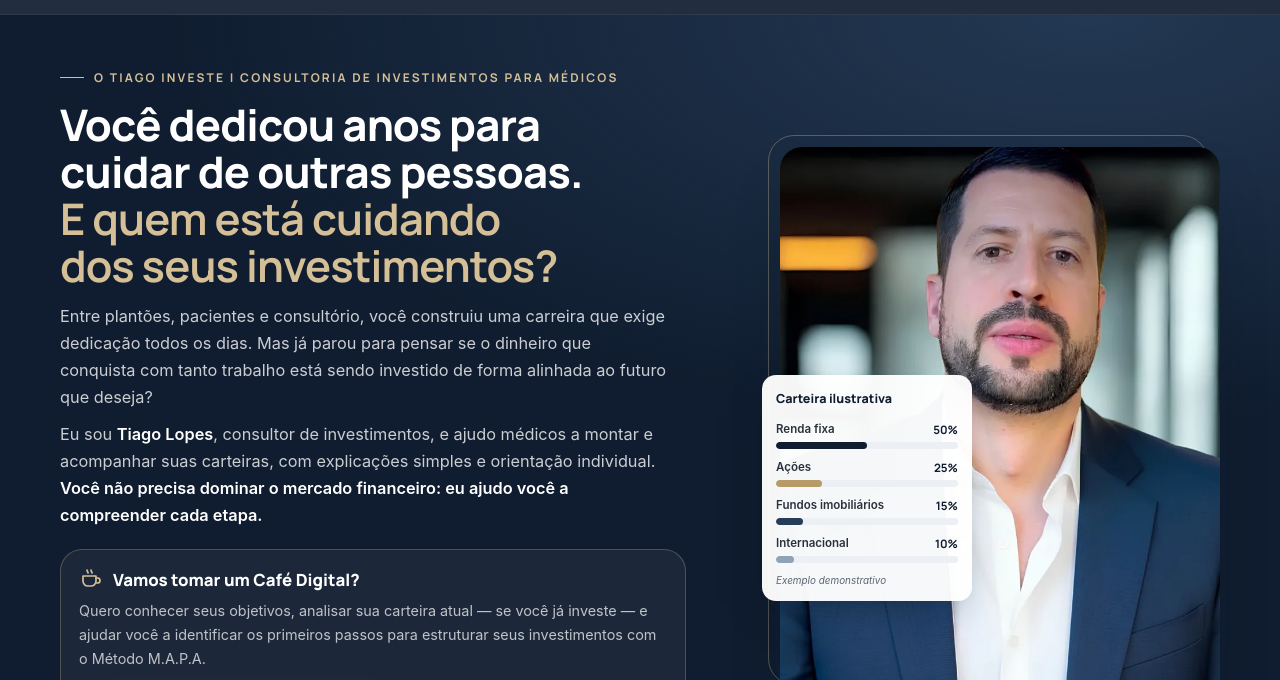
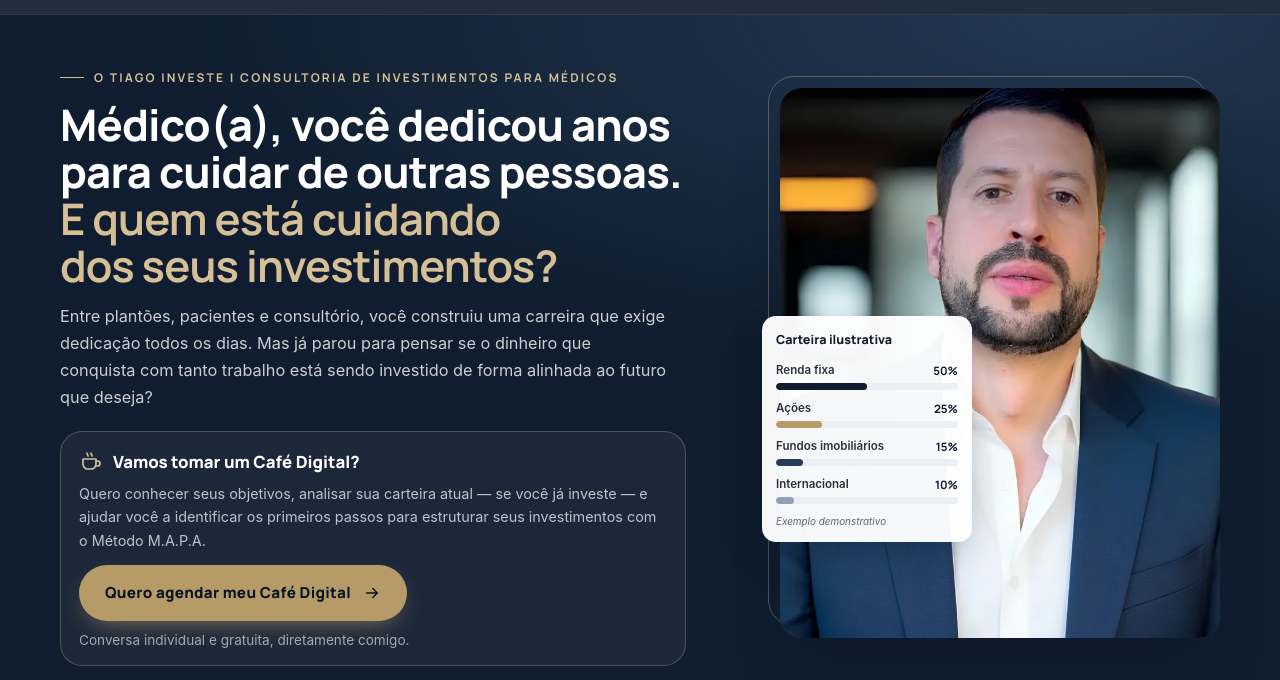
Before and after one commit to caioba-xwolf/otiagoinveste-lp-medicos, a plain HTML site: page index.html in a window 1280 px wide. Shown: the part 62-742 px from the top of the page. Drawn offline with Linux system fonts and the light colour scheme.

Commit message:
Hero: 'Médico(a),' na headline e apresentação do Tiago movida para a seção 5
Co-Authored-By: Claude Opus 5.5 <noreply@anthropic.com>

```diff
--- a/index.html
+++ b/index.html
@@ -96,12 +96,12 @@
       <div class="container hero-grid">
         <div>
           <p class="eyebrow">O Tiago Investe | Consultoria de investimentos para médicos</p>
-          <h1 id="hero-title">Você dedicou anos para cuidar de outras pessoas. <span class="gold">E quem está cuidando dos seus investimentos?</span></h1>
+          <h1 id="hero-title">Médico(a), você dedicou anos para cuidar de outras pessoas. <span class="gold">E quem está cuidando dos seus investimentos?</span></h1>
           <script>
             /* Teste A/B futuro: ?hv=a troca a headline (uma variante por vez). */
             (function () {
               var V = {
-                a: 'Você trabalha para construir sua renda. <span class="gold">Eu ajudo você a construir seus investimentos.</span>'
+                a: 'Médico(a), você trabalha para construir sua renda. <span class="gold">Eu ajudo você a construir seus investimentos.</span>'
               };
               var hv = (new URLSearchParams(location.search).get("hv") || "").toLowerCase();
               if (!V[hv]) { try { hv = sessionStorage.getItem("lp_hv") || ""; } catch (e) { hv = ""; } }
@@ -113,7 +113,6 @@
             })();
           </script>
           <p class="hero-sub">Entre plantões, pacientes e consultório, você construiu uma carreira que exige dedicação todos os dias. <span class="only-desktop-inline">Mas já parou para pensar se o dinheiro que conquista com tanto trabalho está sendo investido de forma alinhada ao futuro que deseja?</span></p>
-          <p class="hero-sub">Eu sou <strong>Tiago Lopes</strong>, consultor de investimentos, e ajudo médicos a montar e acompanhar suas carteiras, com explicações simples e orientação individual. <strong>Você não precisa dominar o mercado financeiro: eu ajudo você a compreender cada etapa.</strong></p>
 
           <div class="hero-invite">
             <p class="hero-invite-title"><svg aria-hidden="true"><use href="#i-coffee"/></svg>Vamos tomar um Café Digital?</p>
@@ -315,6 +314,7 @@
           <p class="eyebrow">Você não está sozinho</p>
           <h2 class="h-section" id="s-solo-title">Você já tem uma profissão. <span class="gold">Não precisa assumir outra para cuidar dos seus investimentos.</span></h2>
           <div class="solo-body">
+            <p class="solo-intro">Eu sou <strong>Tiago Lopes</strong>, consultor de investimentos, e ajudo médicos a montar e acompanhar suas carteiras, com explicações simples e orientação individual. <strong>Você não precisa dominar o mercado financeiro: eu ajudo você a compreender cada etapa.</strong></p>
             <p>Eu sei que sua rotina pode ser imprevisível. Existem plantões que se estendem, atendimentos que atrasam e dias em que simplesmente não sobra tempo para acompanhar o mercado.</p>
             <p>Por isso, meu trabalho é ajudar você a construir uma carteira de investimentos compatível com a sua realidade. Eu explico as recomendações, ajudo você a compreender suas alternativas e acompanho os ajustes necessários.</p>
             <p>Se você não souber como implementar uma recomendação, eu oriento você durante o processo.</p>
--- a/lp/styles.css
+++ b/lp/styles.css
@@ -1029,3 +1029,7 @@ main > section:not(.hero), .site-footer { content-visibility: auto; contain-intr
 /* legenda do gráfico com fundo explícito (contraste estável em qualquer verificação) */
 .sim-legend { background: var(--white); color: #4a5462; }
 .sim-results { background: var(--white); }
+
+/* apresentação do Tiago na seção "você não está sozinho" */
+.solo-intro { font-size: 1.1rem; color: rgba(255, 255, 255, 0.9); padding-bottom: 14px; border-bottom: 1px solid var(--line-light); }
+.solo-intro strong { color: var(--white); }
```
Also changed, not shown: 1 other file.
